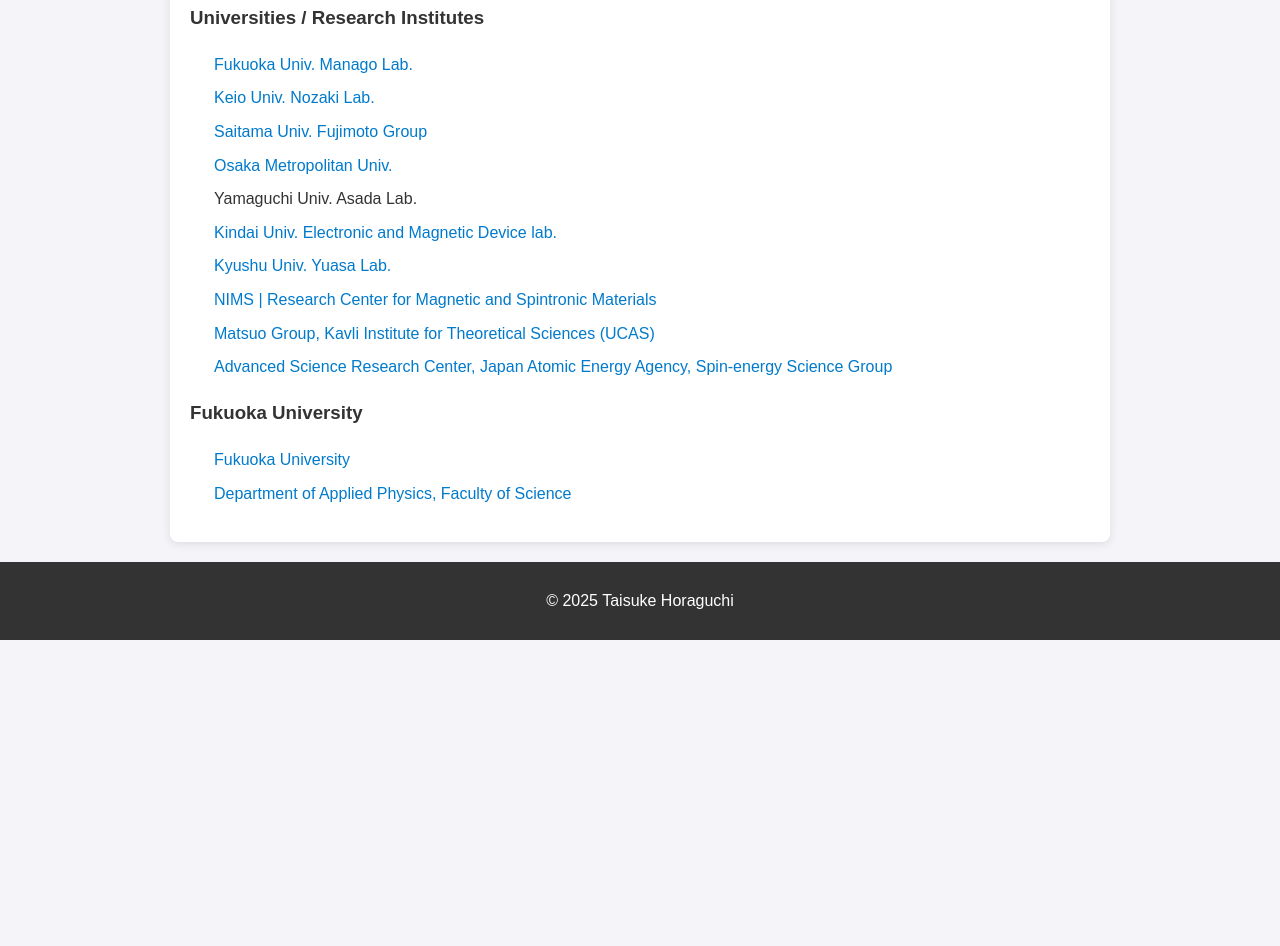
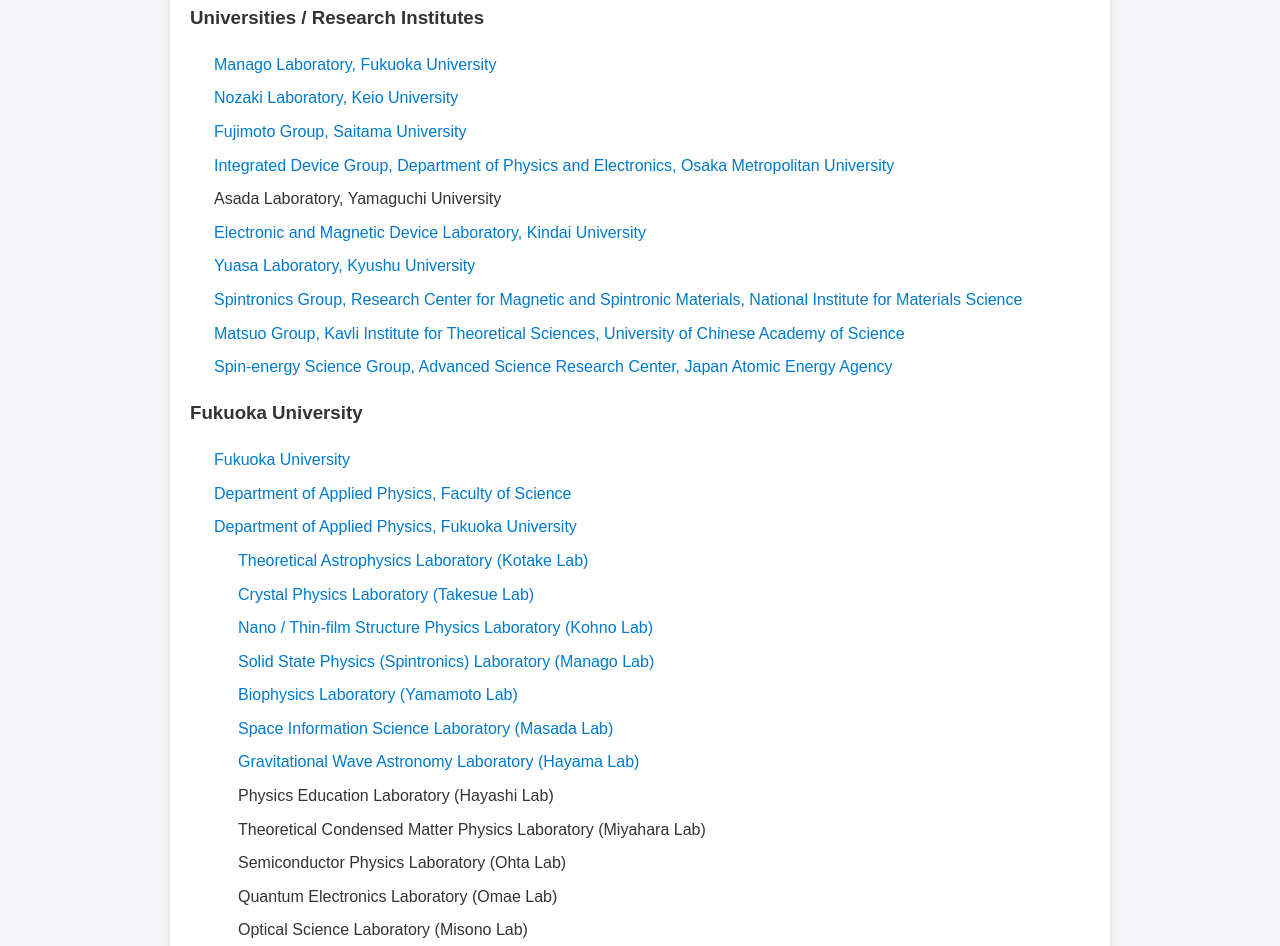
Before and after one commit to T-Horaguchi/t-horaguchi.github.io, a plain HTML site: page links-en.html in a window 1280 px wide. Shown: the part 343-1289 px from the top of the page. Before the commit the page ends 983 px from the top, so only its background shows below. Drawn offline with Linux system fonts and the light colour scheme.

Commit message:
Add files via upload

```diff
--- a/links-en.html
+++ b/links-en.html
@@ -28,41 +28,41 @@
         <ul class="link-list">
 
             <li><a href="https://www.sp.fukuoka-u.ac.jp/section/solid1/manago/index-e.htm" target="_blank">
-                Fukuoka Univ. Manago Lab.
+                Manago Laboratory, Fukuoka University
             </a></li>
 
             <li><a href="http://www.phys.keio.ac.jp/guidance/labs/nozaki/index.html" target="_blank">
-                Keio Univ. Nozaki Lab.
+                Nozaki Laboratory, Keio University
             </a></li>
 
             <li><a href="https://spin.eeap.saitama-u.ac.jp/en/" target="_blank">
-                Saitama Univ. Fujimoto Group
+                Fujimoto Group, Saitama University
             </a></li>
 
             <li><a href="https://www.omu.ac.jp/eng/devices-en/" target="_blank">
-                Osaka Metropolitan Univ.
+                Integrated Device Group, Department of Physics and Electronics, Osaka Metropolitan University
             </a></li>
 
-            <li>Yamaguchi Univ. Asada Lab.</li>
+            <li>Asada Laboratory, Yamaguchi University </li>
 
             <li><a href="https://www.kindai.ac.jp/hose/research-and-education/teachers/introduce/kasahara-kenji-b09.html/" target="_blank">
-                Kindai Univ. Electronic and Magnetic Device lab.
+                Electronic and Magnetic Device Laboratory, Kindai University
             </a></li>
 
             <li><a href="https://mag.ed.kyushu-u.ac.jp/indexE.html" target="_blank">
-                Kyushu Univ. Yuasa Lab.
+                Yuasa Laboratory, Kyushu University
             </a></li>
 
             <li><a href="https://www.nims.go.jp/spintronics/index.html" target="_blank">
-                NIMS | Research Center for Magnetic and Spintronic Materials
+                Spintronics Group, Research Center for Magnetic and Spintronic Materials, National Institute for Materials Science
             </a></li>
 
             <li><a href="https://mamorumatsuo.github.io/" target="_blank">
-                Matsuo Group, Kavli Institute for Theoretical Sciences (UCAS)
+                Matsuo Group, Kavli Institute for Theoretical Sciences, University of Chinese Academy of Science
             </a></li>
 
             <li><a href="https://asrc.jaea.go.jp/soshiki/gr/spinenergy/index-e.html" target="_blank">
-                Advanced Science Research Center, Japan Atomic Energy Agency, Spin-energy Science Group
+                Spin-energy Science Group, Advanced Science Research Center, Japan Atomic Energy Agency
             </a></li>
 
         </ul>
@@ -79,6 +79,49 @@
             <li><a href="https://www.sci.fukuoka-u.ac.jp/en/phys/index.html" target="_blank">
                 Department of Applied Physics, Faculty of Science
             </a></li>
+			<li>
+				<a href="https://www.sci.fukuoka-u.ac.jp/phys/index.html" target="_blank">
+					Department of Applied Physics, Fukuoka University
+				</a>
+
+				<ul class="link-list" style="margin-left: 1.5em; margin-top: 8px;">
+
+					<li><a href="https://www.cis.fukuoka-u.ac.jp/~kkotake/index-e_lab.html" target="_blank">
+						Theoretical Astrophysics Laboratory (Kotake Lab)
+					</a></li>
+
+					<li><a href="https://www.sp.fukuoka-u.ac.jp/section/crystal/takesue/takesue1.html" target="_blank">
+						Crystal Physics Laboratory (Takesue Lab)
+					</a></li>
+
+					<li><a href="https://www.sp.fukuoka-u.ac.jp/section/crystal/Kohno/kohnohome.html" target="_blank">
+						Nano / Thin-film Structure Physics Laboratory (Kohno Lab)
+					</a></li>
+
+					<li><a href="https://www.sp.fukuoka-u.ac.jp/section/solid1/manago/index-e.htm" target="_blank">
+						Solid State Physics (Spintronics) Laboratory (Manago Lab)
+					</a></li>
+
+					<li><a href="https://www.sp.fukuoka-u.ac.jp/section/biophysics/index.html" target="_blank">
+						Biophysics Laboratory (Yamamoto Lab)
+					</a></li>
+
+					<li><a href="https://www.cis.fukuoka-u.ac.jp/~y.masada.xz/" target="_blank">
+						Space Information Science Laboratory (Masada Lab)
+					</a></li>
+
+					<li><a href="https://www.cis.fukuoka-u.ac.jp/~hayama/index.html" target="_blank">
+						Gravitational Wave Astronomy Laboratory (Hayama Lab)
+					</a></li>
+
+					<li>Physics Education Laboratory (Hayashi Lab)</li>
+					<li>Theoretical Condensed Matter Physics Laboratory (Miyahara Lab)</li>
+					<li>Semiconductor Physics Laboratory (Ohta Lab)</li>
+					<li>Quantum Electronics Laboratory (Omae Lab)</li>
+					<li>Optical Science Laboratory (Misono Lab)</li>
+
+				</ul>
+			</li>
 
         </ul>
     </section>
```
Also changed, not shown: links.html (+42 -0 lines).
